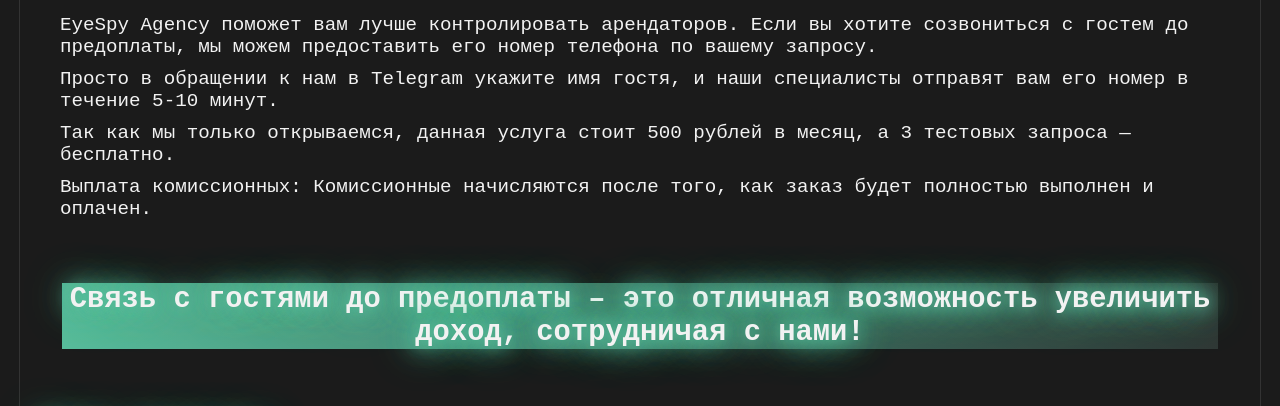
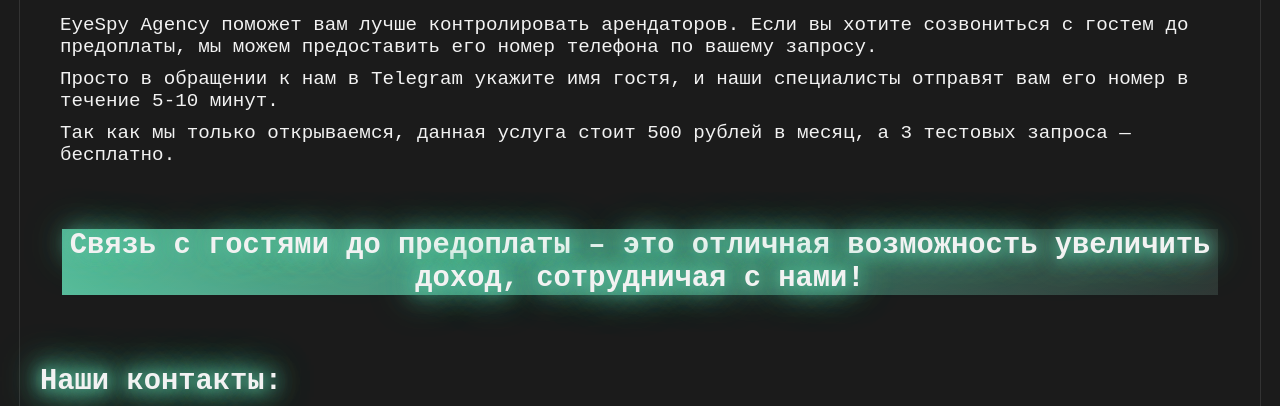
Before and after one commit to marginaldeveloper/EyeSpyAgency.github.io, a plain HTML site: page avito.html in a window 1280 px wide. Shown: the part 286-692 px from the top of the page. Drawn offline with Linux system fonts and the light colour scheme.

Commit message:
Update avito.html

```diff
--- a/avito.html
+++ b/avito.html
@@ -28,7 +28,6 @@
                             <li>EyeSpy Agency поможет вам лучше контролировать арендаторов. Если вы хотите созвониться с гостем до предоплаты, мы можем предоставить его номер телефона по вашему запросу. </li>
                             <li>Просто в обращении к нам в Telegram укажите имя гостя, и наши специалисты отправят вам его номер в течение 5-10 минут.</li>
                             <li>Так как мы только открываемся, данная услуга стоит 500 рублей в месяц, а 3 тестовых запроса — бесплатно.</li>
-                            <li>Выплата комиссионных: Комиссионные начисляются после того, как заказ будет полностью выполнен и оплачен.</li>
                         </ul>
                         <p class="gradient-border-text">Связь с гостями до предоплаты – это отличная возможность увеличить доход, сотрудничая с нами!</p>
                         <div class="contacts-section">
```
